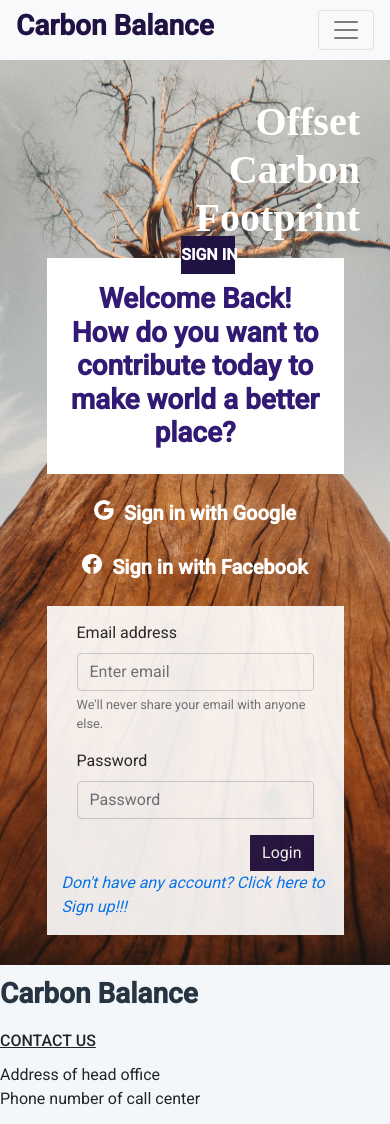
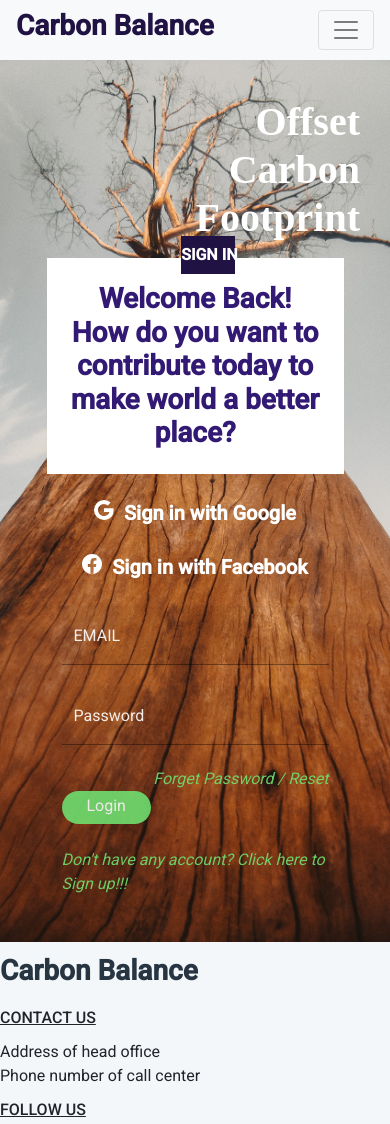
Before and after one commit to ojha-saurabh/Carbon-Balance, an Angular app: page /auth/login in a window 390 px wide. Shown: the top 1124 px of the page. Built offline with nearby package versions, Linux system fonts and the light colour scheme.

Commit message:
changes in login signup pages

```diff
--- a/src/app/modules/auth/sign-in/sign-in.component.css
+++ b/src/app/modules/auth/sign-in/sign-in.component.css
@@ -14,7 +14,7 @@
 }
 
 .login-form{
-    background-color: #fff;
+    /* background-color: #fff; */
     margin-left: 25%;
     margin-right: 25%;
     opacity: 0.9;
@@ -60,16 +60,25 @@
     }
 
     .login-form {
-        background-color: #fff;
+        /* background-color: #fff; */
         margin-left: 5%;
         margin-right: 5%;
         opacity: 0.9;
+    }
+
+    .text-span{
+        background:rgb(112, 223, 112);
+        border-radius:50px;
+        display: inline-block;
+        text-align: center;
+        color:#fff;
+        padding: 3px 25px 6px !important;
     }
 }
 
 .example-form {
     width: 100%;
-    padding: 15px;
+    /* padding: 15px; */
   }
 
   .example-full-width {
@@ -91,5 +100,21 @@
   }
 
   .btn-info {
-        background-color: hsl(256, 57%, 17%);;
+        background-color: rgb(119, 228, 115);;
     }
+
+    .ng-star-inserted {
+        color: #fff;
+    }
+
+    .text-span{
+        background:rgb(112, 223, 112);
+        border-radius:50px;
+        display: inline-block;
+        text-align: center;
+        color:#fff;
+        padding: 3px 60px 6px;
+    }
+    .example-margin {
+        color: #fff;
+      }
--- a/src/app/modules/auth/sign-in/sign-in.component.html
+++ b/src/app/modules/auth/sign-in/sign-in.component.html
@@ -42,7 +42,7 @@
     <div class="row mt-2 login-form">
         <div class="col-lg-12 col-sm-12">
             <form class="example-form ">
-                <div class="form-group">
+                <!-- <div class="form-group">
                     <label for="exampleInputEmail1">Email address</label>
                     <input type="email" class="form-control" id="exampleInputEmail1" aria-describedby="emailHelp" placeholder="Enter email">
                     <small id="emailHelp" class="form-text text-muted">We'll never share your email with anyone else.</small>
@@ -50,12 +50,24 @@
                   <div class="form-group">
                     <label for="exampleInputPassword1">Password</label>
                     <input type="password" class="form-control" id="exampleInputPassword1" placeholder="Password">
-                  </div>
-                  <button type="button" class="btn btn-info float-right border-0 rounded-0">Login</button>
+                  </div> -->
+                  <form class="example-form">
+                    <mat-form-field class="example-full-width" appearance="fill">
+                      <mat-label>EMAIL</mat-label>
+                      <input matInput placeholder="Enter email" value="">
+                    </mat-form-field>
+
+                    <mat-form-field class="example-full-width" appearance="fill">
+                        <mat-label>Password</mat-label>
+                        <input matInput placeholder="Enter password" value="">
+                    </mat-form-field>
+                    <button type="button" class="btn btn-info float-left border-0 text-span mt-4">Login</button>
+                  </form>
+                  <a routerLink="/auth/register" class="float-right instruction"><i>Forget Password / Reset</i></a>
               </form>
         </div>
-        <div class="col-lg-12 col-sm-12 mb-3">
-            <a routerLink="/auth/register" class="float-left"><i>Don't have any account? Click here to Sign up!!!</i></a>
+        <div class="col-lg-12 col-sm-12 mb-3 mt-4">
+            <a routerLink="/auth/register" class="float-left instruction"><i>Don't have any account? Click here to Sign up!!!</i></a>
         </div>
     </div>
 </div>
--- a/src/app/modules/auth/sign-up/sign-up.component.css
+++ b/src/app/modules/auth/sign-up/sign-up.component.css
@@ -14,7 +14,7 @@
 }
 
 .login-form{
-    background-color: #fff;
+    /* background-color: #fff; */
     margin-left: 25%;
     margin-right: 25%;
     opacity: 0.9;
@@ -60,7 +60,7 @@
     }
 
     .login-form {
-        background-color: #fff;
+        /* background-color: #fff; */
         margin-left: 5%;
         margin-right: 5%;
         opacity: 0.9;
@@ -87,9 +87,25 @@
   }
 
   .signup-text {
+    color: #fff;
+}
+
+.btn-info {
+      background-color: rgb(119, 228, 115);;
+  }
+
+  .ng-star-inserted {
       color: #fff;
   }
 
-  .btn-info {
-      background-color: hsl(256, 57%, 17%);;
+  .text-span{
+      background:rgb(112, 223, 112);
+      border-radius:50px;
+      display: inline-block;
+      text-align: center;
+      color:#fff;
+      padding: 3px 60px 6px;
   }
+  .example-margin {
+      color: #fff;
+    }
--- a/src/app/modules/auth/sign-up/sign-up.component.html
+++ b/src/app/modules/auth/sign-up/sign-up.component.html
@@ -1,9 +1,11 @@
 <div class="take-action">
     <div class="row">
         <div class="col-md-12 col-sm-12 mt-2 ">
-            <span class="overlay-text"><h1><strong>Offset<br>
+            <span class="overlay-text">
+                <h1><strong>Offset<br>
                         Carbon<br>
-                Footprint</strong></h1></span>
+                        Footprint</strong></h1>
+            </span>
         </div>
         <div class="col-sm-12 col-md-12 mt-4">
             <button class="btn btn-primary btn-sign-in border-0 rounded-0 text-center"><strong>SIGN UP</strong></button>
@@ -19,8 +21,10 @@
         <div class="col-md-12 col-sm-6 text-center">
             <a href="#">
                 <p class="svg-text ">
-                    <svg xmlns="http://www.w3.org/2000/svg" width="20" height="20" fill="currentColor" class="bi bi-google" viewBox="0 0 16 16">
-                    <path d="M15.545 6.558a9.42 9.42 0 0 1 .139 1.626c0 2.434-.87 4.492-2.384 5.885h.002C11.978 15.292 10.158 16 8 16A8 8 0 1 1 8 0a7.689 7.689 0 0 1 5.352 2.082l-2.284 2.284A4.347 4.347 0 0 0 8 3.166c-2.087 0-3.86 1.408-4.492 3.304a4.792 4.792 0 0 0 0 3.063h.003c.635 1.893 2.405 3.301 4.492 3.301 1.078 0 2.004-.276 2.722-.764h-.003a3.702 3.702 0 0 0 1.599-2.431H8v-3.08h7.545z"/>
+                    <svg xmlns="http://www.w3.org/2000/svg" width="20" height="20" fill="currentColor"
+                        class="bi bi-google" viewBox="0 0 16 16">
+                        <path
+                            d="M15.545 6.558a9.42 9.42 0 0 1 .139 1.626c0 2.434-.87 4.492-2.384 5.885h.002C11.978 15.292 10.158 16 8 16A8 8 0 1 1 8 0a7.689 7.689 0 0 1 5.352 2.082l-2.284 2.284A4.347 4.347 0 0 0 8 3.166c-2.087 0-3.86 1.408-4.492 3.304a4.792 4.792 0 0 0 0 3.063h.003c.635 1.893 2.405 3.301 4.492 3.301 1.078 0 2.004-.276 2.722-.764h-.003a3.702 3.702 0 0 0 1.599-2.431H8v-3.08h7.545z" />
                     </svg>
                     <span> &nbsp;Sign in with Google</span>
                 </p>
@@ -31,8 +35,10 @@
         <div class="col-md-12 col-sm-6 text-center">
             <a href="#">
                 <p class="svg-text">
-                    <svg xmlns="http://www.w3.org/2000/svg" width="20" height="20" fill="currentColor" class="bi bi-facebook" viewBox="0 0 16 16">
-                    <path d="M16 8.049c0-4.446-3.582-8.05-8-8.05C3.58 0-.002 3.603-.002 8.05c0 4.017 2.926 7.347 6.75 7.951v-5.625h-2.03V8.05H6.75V6.275c0-2.017 1.195-3.131 3.022-3.131.876 0 1.791.157 1.791.157v1.98h-1.009c-.993 0-1.303.621-1.303 1.258v1.51h2.218l-.354 2.326H9.25V16c3.824-.604 6.75-3.934 6.75-7.951z"/>
+                    <svg xmlns="http://www.w3.org/2000/svg" width="20" height="20" fill="currentColor"
+                        class="bi bi-facebook" viewBox="0 0 16 16">
+                        <path
+                            d="M16 8.049c0-4.446-3.582-8.05-8-8.05C3.58 0-.002 3.603-.002 8.05c0 4.017 2.926 7.347 6.75 7.951v-5.625h-2.03V8.05H6.75V6.275c0-2.017 1.195-3.131 3.022-3.131.876 0 1.791.157 1.791.157v1.98h-1.009c-.993 0-1.303.621-1.303 1.258v1.51h2.218l-.354 2.326H9.25V16c3.824-.604 6.75-3.934 6.75-7.951z" />
                     </svg>
                     <span> &nbsp;Sign in with Facebook</span>
                 </p>
@@ -41,7 +47,7 @@
     </div>
     <div class="row mt-4 login-form">
         <form class="example-form ">
-            <div class="row col-lg-12 col-sm-12">
+            <!-- <div class="row col-lg-12 col-sm-12">
                 <div class="form-group col-lg-6 col-sm-6">
                     <label for="exampleInputEmail1">FIRST NAME</label>
                     <input type="text" class="form-control" id="exampleInputEmail1" aria-describedby="emailHelp" placeholder="Enter first name">
@@ -76,10 +82,29 @@
                     <input type="password" class="form-control" id="exampleInputPassword1" placeholder="Password">
                 </div>
             </div>
-            <button type="button" class="btn btn-info float-right border-0 rounded-0">Register</button>
+            <button type="button" class="btn btn-info float-right border-0 rounded-0">Register</button>              -->
+            <form class="example-form">
+                <mat-form-field class="example-full-width" appearance="fill">
+                  <mat-label>EMAIL</mat-label>
+                  <input matInput placeholder="Enter email" value="">
+                </mat-form-field>
+
+                <mat-form-field class="example-full-width" appearance="fill">
+                    <mat-label>Password</mat-label>
+                    <input matInput placeholder="Enter password" value="">
+                </mat-form-field>
+
+                <mat-form-field class="example-full-width" appearance="fill">
+                    <mat-label>Confirm Pasword</mat-label>
+                    <input matInput placeholder="Confirm password" value="">
+                </mat-form-field>
+                <span class=" example-margin"><input type="checkbox">Creating an account means you agree to the terms and conditions of this site/application.</span>
+                <button type="button" class="btn btn-info float-left border-0 text-span mt-4">Login</button>
+              </form>
+              <a routerLink="/auth/register" class="float-right instruction"><i>Forget Password / Reset</i></a>
         </form>
         <div class="col-lg-12 col-sm-12 mb-3">
-            <a routerLink="/auth/login" class="float-left"><i>Already have an account? Click here to Sign in!!!</i></a>
+            <a routerLink="/auth/login" class="float-left instruction"><i>Already have an account? Click here to Sign in!!!</i></a>
         </div>
     </div>
 </div>
--- a/src/styles.css
+++ b/src/styles.css
@@ -2,3 +2,6 @@
 
 html, body { height: 100%; }
 body { margin: 0; font-family: Roboto, "Helvetica Neue", sans-serif; }
+.instruction {
+    color: rgb(112, 223, 112);
+}
```
Lines whose indentation alone changed are shown as unchanged.
